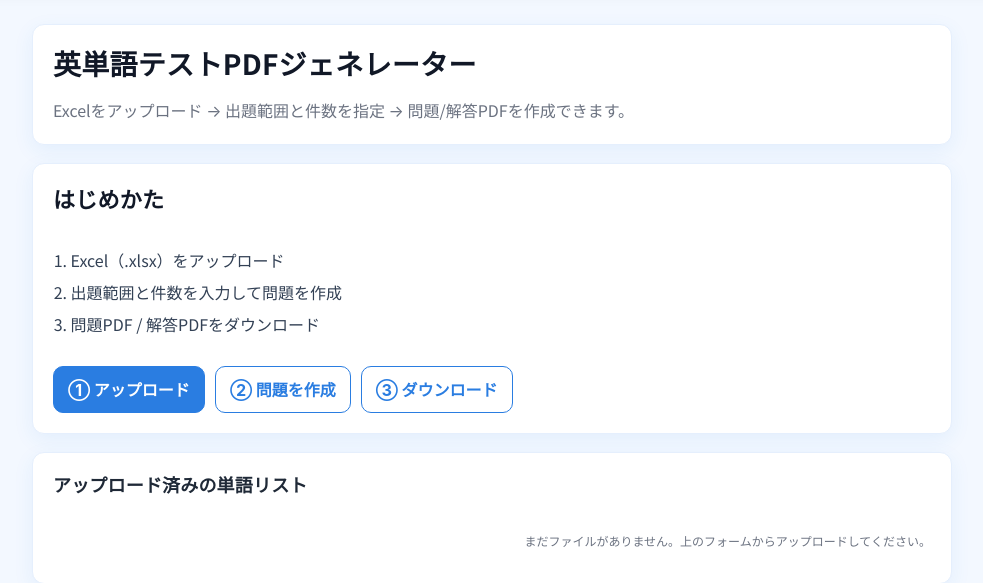
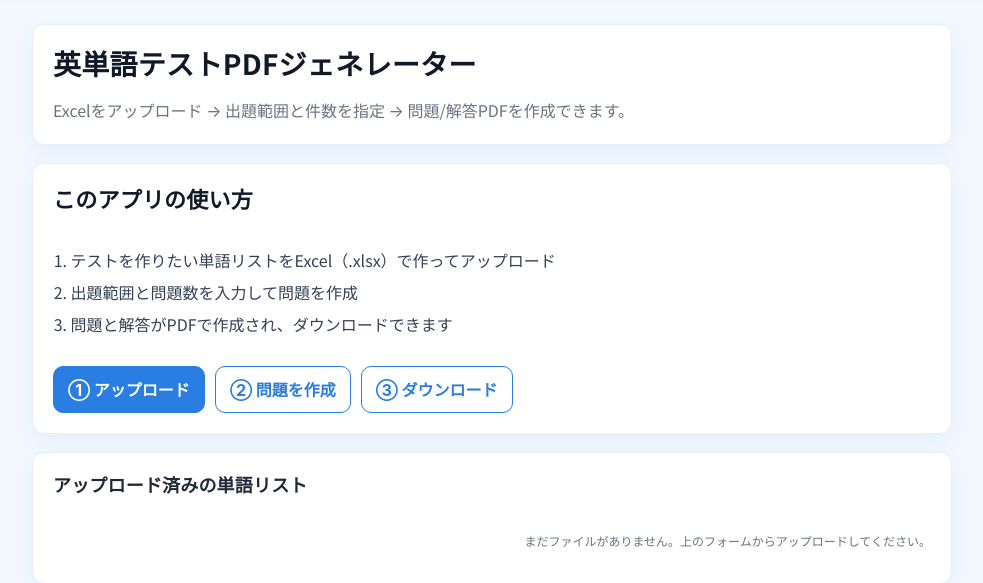
Before and after one commit to ikehabsngasuki/--app-3, a Flask app: page / in a window 1280 px wide. Shown: the part 74-657 px from the top of the page, without its empty margins (148-1131 px from the left). Run offline with Flask 3, Linux system fonts and the light colour scheme.

Commit message:
fix: index.html

```diff
--- a/templates/index.html
+++ b/templates/index.html
@@ -10,11 +10,11 @@
 </div>
 
 <div class="card" style="display:grid; gap:16px;">
-  <h2>はじめかた</h2>
+  <h2>このアプリの使い方</h2>
   <ol style="margin:0; padding-left:1.1rem; color:#334155;">
-    <li style="margin:.4em 0;">Excel（.xlsx）をアップロード</li>
-    <li style="margin:.4em 0;">出題範囲と件数を入力して問題を作成</li>
-    <li style="margin:.4em 0;">問題PDF / 解答PDFをダウンロード</li>
+    <li style="margin:.4em 0;">テストを作りたい単語リストをExcel（.xlsx）で作ってアップロード</li>
+    <li style="margin:.4em 0;">出題範囲と問題数を入力して問題を作成</li>
+    <li style="margin:.4em 0;">問題と解答がPDFで作成され、ダウンロードできます</li>
   </ol>
 
   <div style="display:flex; gap:10px; flex-wrap:wrap; margin-top:6px;">
```
